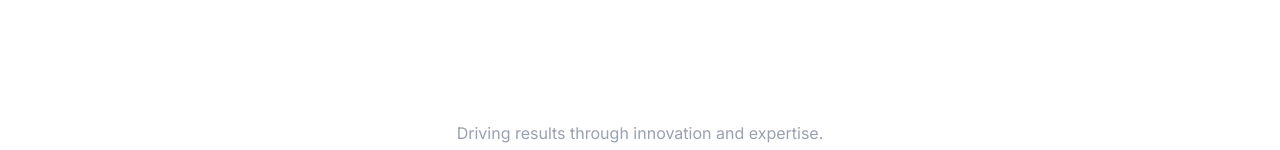
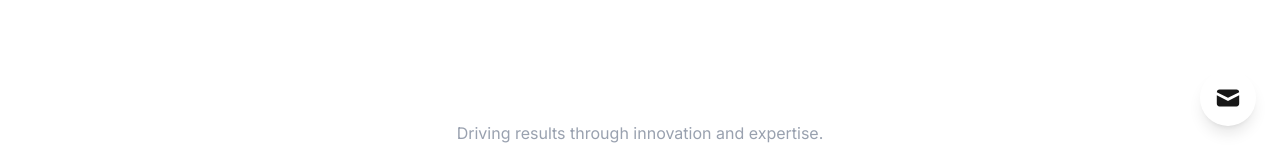
Before and after one commit to Navaz-Ahmad/smartnexai-website, a Next.js app: page / in a window 1280 px wide. Shown: the part 650-800 px from the top of the page. Built offline with nearby package versions, Linux system fonts and the light colour scheme.

Commit message:
changes for icon

```diff
--- a/src/app/layout.tsx
+++ b/src/app/layout.tsx
@@ -1,18 +1,15 @@
 import type { Metadata } from "next";
+import Link from "next/link";
 import "./globals.css";
-import Header from "../components/Header"; // Correct path from app to components
-import Footer from "../components/Footer"; // Correct path from app to components
+import Header from "../components/Header";
+import Footer from "../components/Footer";
 
 export const metadata: Metadata = {
   title: "SmartNex.ai - Revolutionizing Industries with AI",
   description: "SmartNex.ai delivers cutting-edge AI solutions, including custom machine learning models, data analytics, and NLP to drive business growth and innovation.",
 };
 
-export default function RootLayout({
-  children,
-}: Readonly<{
-  children: React.ReactNode;
-}>) {
+export default function RootLayout({ children }) {
   return (
     <html lang="en">
       <head>
@@ -21,14 +18,33 @@ export default function RootLayout({
         <link href="https://fonts.googleapis.com/css2?family=Inter:wght@400;600;700;800&display=swap" rel="stylesheet" />
       </head>
       <body style={{ fontFamily: "'Inter', sans-serif" }}>
-        {/* Header will appear at the top of every page */}
         <Header />
+        <main>{children}</main>
+        <Footer />
 
-        {/* 'children' is where your page content (like the homepage) will be inserted */}
-        <main>{children}</main>
+        {/* === FLOATING CONTACT BUTTON (NOW VISIBLE ON ALL DEVICES) === */}
+        <Link
+          href="/contact"
+          className="
+            fixed bottom-6 right-6
+            bg-accent text-dark-bg
+            w-14 h-14 rounded-full
+            flex items-center justify-center
+            shadow-lg
+            transform transition-transform hover:scale-110
+            z-40
+            /* The 'md:hidden' class has been REMOVED from this line */
+          "
+          aria-label="Contact Us"
+        >
+          {/* Mail Icon SVG */}
+          <svg xmlns="http://www.w3.org/2000/svg" className="h-7 w-7" viewBox="0 0 20 20" fill="currentColor">
+            <path d="M2.003 5.884L10 9.882l7.997-3.998A2 2 0 0016 4H4a2 2 0 00-1.997 1.884z" />
+            <path d="M18 8.118l-8 4-8-4V14a2 2 0 002 2h12a2 2 0 002-2V8.118z" />
+          </svg>
+        </Link>
+        {/* === END OF FLOATING BUTTON === */}
 
-        {/* Footer will appear at the bottom of every page */}
-        <Footer />
       </body>
     </html>
   );
```
